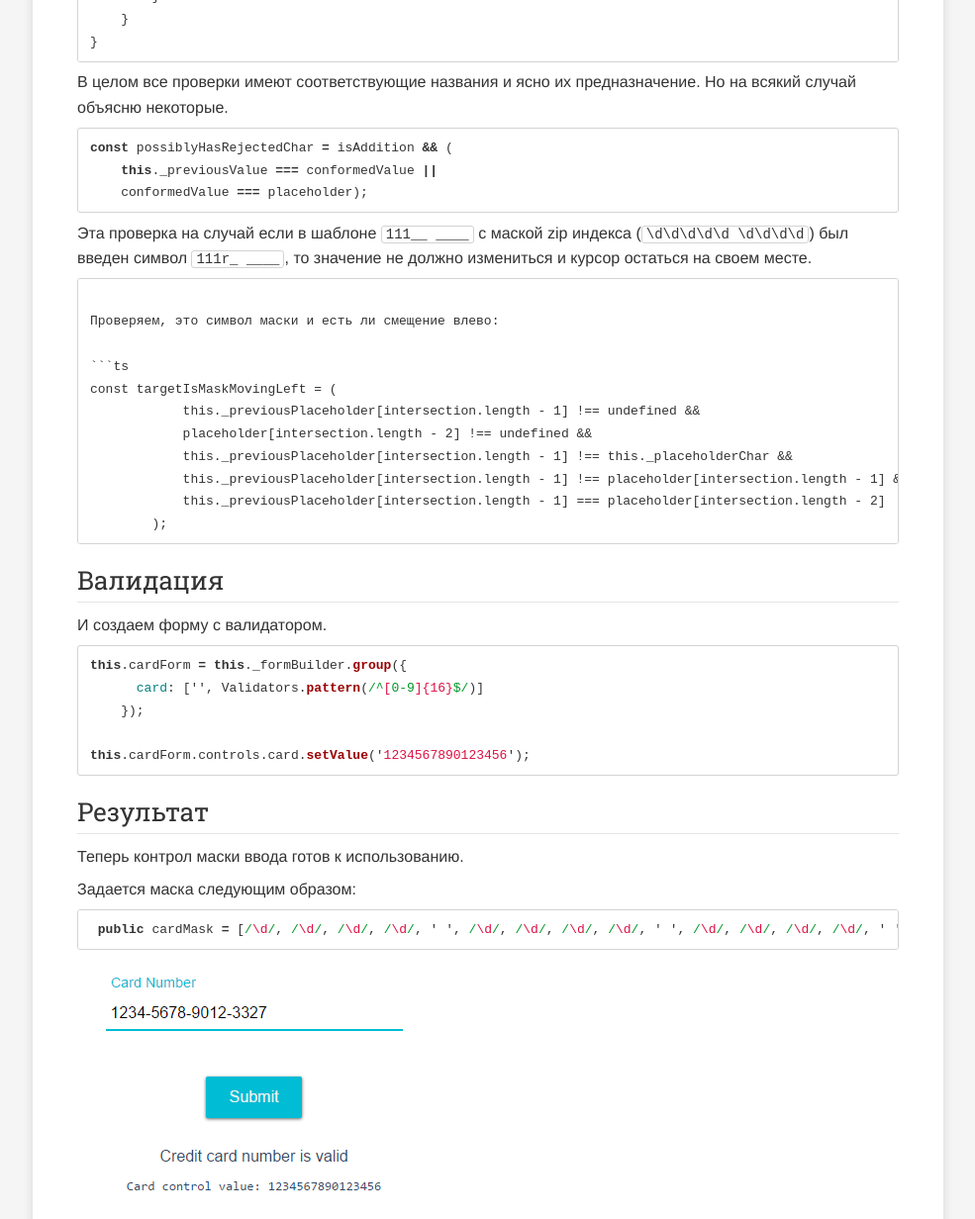
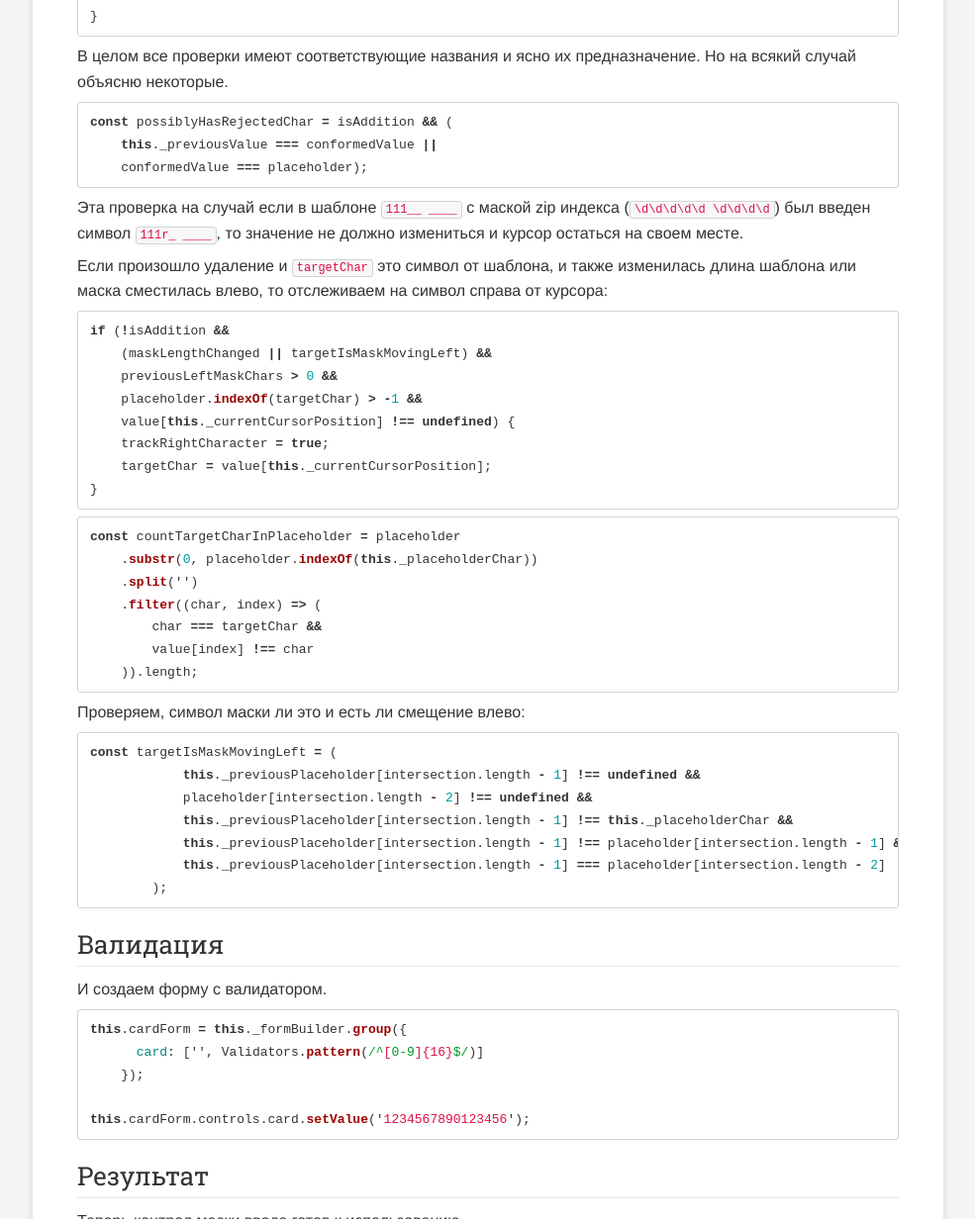
Before and after one commit to martamoshkin/blog.zverit.com, a Jekyll site: the page built from _posts/2017-05-07-simple-mask-form-control.md, in a window 1280 px wide and 1400 px high, scrolled down 9709 px, cut to the strip 0-1232 px from the top of the window. Shown: the whole strip at 99% size, without its empty margins (147-1132 px from the left). Built offline with Jekyll 4.4.1, drawn with Linux system fonts in a browser that asks for light colours; comment, search, counter and statistics services are not loaded.

Commit message:
code highlight

````diff
--- a/_posts/2017-05-07-simple-mask-form-control.md
+++ b/_posts/2017-05-07-simple-mask-form-control.md
@@ -460,10 +460,30 @@ const possiblyHasRejectedChar = isAddition && (
 
 Эта проверка на случай если в шаблоне `111__ ____` с маской zip индекса (`\d\d\d\d\d \d\d\d\d`) был введен символ `111r_ ____`, то значение не должно измениться и курсор остаться на своем месте.
 
+Если произошло удаление и `targetChar` это символ от шаблона, и также изменилась длина шаблона или маска сместилась влево, то отслеживаем на символ справа от курсора:
 
+```ts
+if (!isAddition &&
+    (maskLengthChanged || targetIsMaskMovingLeft) &&
+    previousLeftMaskChars > 0 &&
+    placeholder.indexOf(targetChar) > -1 &&
+    value[this._currentCursorPosition] !== undefined) {
+    trackRightCharacter = true;
+    targetChar = value[this._currentCursorPosition];
+}
 ```
 
-Проверяем, это символ маски и есть ли смещение влево:
+```ts
+const countTargetCharInPlaceholder = placeholder
+    .substr(0, placeholder.indexOf(this._placeholderChar))
+    .split('')
+    .filter((char, index) => (
+        char === targetChar &&
+        value[index] !== char
+    )).length;
+```
+
+Проверяем, символ маски ли это и есть ли смещение влево:
 
 ```ts
 const targetIsMaskMovingLeft = (
--- a/_sass/_syntax-highlighting.scss
+++ b/_sass/_syntax-highlighting.scss
@@ -1,6 +1,12 @@
-/**
- * Syntax highlighting styles
- */
+ code.highlighter-rouge {
+    color: red;
+    padding: 1px 4px;
+    color: #d14;
+    background-color: #f7f7f9;
+    white-space: nowrap;
+    font-size: 12px;
+}
+
 .highlight {
     background: #fff;
     @extend %vertical-rhythm;
````
